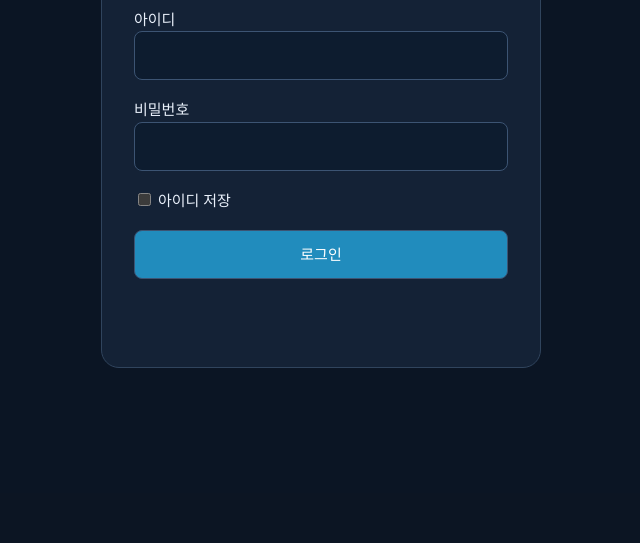
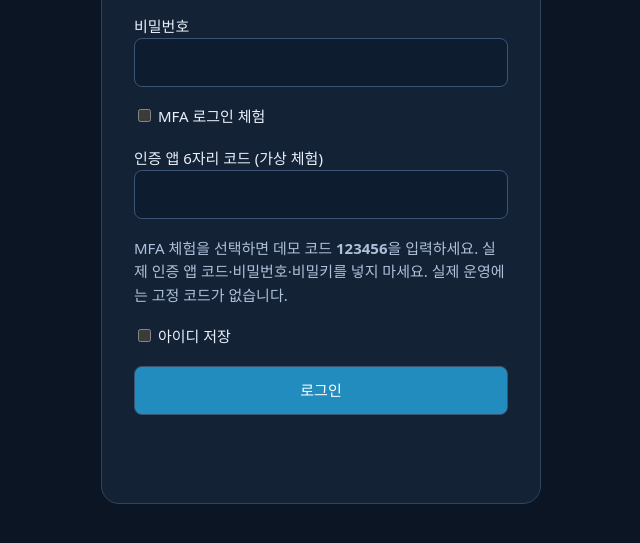
Before and after one commit to JinwonJ/CI_CD_demo, a plain HTML site: page index.html in a window 1280 px wide. Shown: the part 307-850 px from the top of the page, without its empty margins (319-959 px from the left). Before the commit the page ends 800 px from the top, so only its background shows below. Drawn offline with Linux system fonts and the light colour scheme.

Commit message:
feat: simulate MFA and account management in public demo [skip ci]

```diff
--- a/index.html
+++ b/index.html
@@ -134,14 +134,14 @@
 <style>
 html:not(.demo-signed-in) body>.rail,html:not(.demo-signed-in) body>main{display:none!important}html.demo-signed-in #demo-login{display:none}#demo-login{min-height:100vh;display:grid;place-items:center;padding:24px;background:#0b1524;color:#e9f0fa}#demo-login section{width:min(440px,100%);padding:32px;background:#142236;border:1px solid #30445d;border-radius:18px}#demo-login input:not([type=checkbox]),#demo-login button{width:100%;font:inherit;padding:12px;border:1px solid #3c5473;border-radius:8px;background:#0d1c2f;color:white}#demo-login label{display:block;margin:18px 0}#demo-login button{background:#218cbd;cursor:pointer}#demo-login p{color:#aec1da}#demo-login-message{min-height:26px;color:#ff9caa!important}
 </style>
-<div id="demo-login"><section><small>OPS MONITOR · PUBLIC DEMO</small><h1>관리자 로그인</h1><p>가상 데이터 체험용 로그인입니다. 실제 보안 인증이나 비공개 자료 접근 통제가 아닙니다.</p><form id="demo-login-form"><label>아이디<input id="demo-username" autocomplete="username" maxlength="64" required></label><label>비밀번호<input id="demo-password" type="password" autocomplete="current-password" maxlength="256" required></label><label><input id="demo-remember" type="checkbox"> 아이디 저장</label><button type="submit">로그인</button><p id="demo-login-message" role="alert"></p></form></section></div>
+<div id="demo-login"><section><small>OPS MONITOR · PUBLIC DEMO</small><h1>관리자 로그인</h1><p>가상 데이터 체험용 로그인입니다. 실제 보안 인증이나 비공개 자료 접근 통제가 아닙니다.</p><form id="demo-login-form"><label>아이디<input id="demo-username" autocomplete="username" maxlength="64" required></label><label>비밀번호<input id="demo-password" type="password" autocomplete="current-password" maxlength="256" required></label><label><input id="demo-mfa-enabled" type="checkbox"> MFA 로그인 체험</label><label>인증 앱 6자리 코드 (가상 체험)<input id="demo-otp" inputmode="numeric" autocomplete="one-time-code" maxlength="6" pattern="[0-9]{6}"></label><p>MFA 체험을 선택하면 데모 코드 <strong>123456</strong>을 입력하세요. 실제 인증 앱 코드·비밀번호·비밀키를 넣지 마세요. 실제 운영에는 고정 코드가 없습니다.</p><label><input id="demo-remember" type="checkbox"> 아이디 저장</label><button type="submit">로그인</button><p id="demo-login-message" role="alert"></p></form></section></div>
 <script>
 (()=>{
  const key='ops-public-demo-session',rememberKey='ops-public-demo-username';const username=document.getElementById('demo-username'),password=document.getElementById('demo-password'),remember=document.getElementById('demo-remember'),message=document.getElementById('demo-login-message');
  try{const saved=localStorage.getItem(rememberKey);if(saved){username.value=saved;remember.checked=true;}const session=JSON.parse(sessionStorage.getItem(key)||'null');if(session?.expires>Date.now())document.documentElement.classList.add('demo-signed-in');}catch{}
  remember.addEventListener('change',()=>{if(!remember.checked)try{localStorage.removeItem(rememberKey);}catch{}});
  window.publicDemoLogout=()=>{try{sessionStorage.removeItem(key);}catch{}document.documentElement.classList.remove('demo-signed-in');password.value='';message.textContent='로그아웃되었습니다.';username.focus();};
- document.getElementById('demo-login-form').addEventListener('submit',async event=>{event.preventDefault();const button=event.target.querySelector('button');button.disabled=true;try{const bytes=await crypto.subtle.digest('SHA-256',new TextEncoder().encode(username.value+'\0'+password.value));const hash=Array.from(new Uint8Array(bytes),value=>value.toString(16).padStart(2,'0')).join('');password.value='';if(username.value!=="lctech"||hash!=="a42afbbc6cfc14a9ebdba447252c3f326ef233e97ac151a927e46635a645523e"){message.textContent='아이디 또는 비밀번호를 확인하세요.';return;}try{sessionStorage.setItem(key,JSON.stringify({expires:Date.now()+8*60*60*1000}));if(remember.checked)localStorage.setItem(rememberKey,username.value);else localStorage.removeItem(rememberKey);}catch{}document.documentElement.classList.add('demo-signed-in');message.textContent='';}catch{message.textContent='브라우저의 로그인 기능을 사용할 수 없습니다.';}finally{button.disabled=false;}});
+ document.getElementById('demo-login-form').addEventListener('submit',async event=>{event.preventDefault();const button=event.target.querySelector('button');button.disabled=true;try{const otp=document.getElementById('demo-otp');if(document.getElementById('demo-mfa-enabled').checked&&otp.value!=='123456'){message.textContent='가상 인증 코드가 올바르지 않습니다. 데모 코드 123456을 입력하세요.';return;}otp.value='';const bytes=await crypto.subtle.digest('SHA-256',new TextEncoder().encode(username.value+'\0'+password.value));const hash=Array.from(new Uint8Array(bytes),value=>value.toString(16).padStart(2,'0')).join('');password.value='';if(username.value!=="lctech"||hash!=="a42afbbc6cfc14a9ebdba447252c3f326ef233e97ac151a927e46635a645523e"){message.textContent='아이디 또는 비밀번호를 확인하세요.';return;}try{sessionStorage.setItem(key,JSON.stringify({expires:Date.now()+8*60*60*1000}));if(remember.checked)localStorage.setItem(rememberKey,username.value);else localStorage.removeItem(rememberKey);}catch{}document.documentElement.classList.add('demo-signed-in');message.textContent='';}catch{message.textContent='브라우저의 로그인 기능을 사용할 수 없습니다.';}finally{button.disabled=false;}});
 })();
 </script>
 
@@ -162,7 +162,7 @@ html:not(.demo-signed-in) body>.rail,html:not(.demo-signed-in) body>main{display
   <a id="usage-nav" href="/usage">비용·무료 한도</a>
 </nav>
 <main>
-<section id="access" hidden class="panel"><h1>계정·권한 안내 · 공개 데모</h1><p class="notice">가상 계정과 소속만 표시합니다. 실제 계정 변경은 실행하지 않습니다.</p><h2>인증 앱 6자리 코드</h2><p>고정 기본값은 없습니다. MFA 미등록 로컬 계정은 비워 두며, 등록 계정은 인증 앱의 현재 6자리 코드(30초마다 변경)를 입력합니다. 공개 데모 로그인은 MFA를 요구하지 않습니다. 운영은 개인 계정·MFA·HTTPS가 필수입니다.</p><p>인증 앱은 계정별 secret을 안전하게 등록해야 합니다. secret·QR은 Git에 올리지 않습니다. 앱을 잃었다면 서버 관리자에게 MFA 교체를 요청하세요. 자동 QR 등록·복구 코드 발급은 아직 제공하지 않습니다.</p><h2>역할별 접근 범위 체험</h2><label>가상 역할 <select id="access-role"><option>viewer</option><option>operator</option><option>admin</option><option>hyper</option></select></label><p id="access-role-description" role="status"></p><h3>권한 확인 흐름</h3><p>로그인 → 서버 역할 검사 → 소속 그룹 확인 → 허용 저장소 확인 → 조회·작업 권한 검사</p><p>그룹이 없으면 프로젝트에 접근할 수 없습니다. 저장소 제한은 그룹 안에서 범위를 좁힙니다. 보호 hyper는 삭제·강등·비활성화할 수 없습니다. GitHub·Jenkins 자체 권한은 별도입니다.</p><p>실제 계정 추가·수정·비활성화·삭제는 로컬 Next.js 관리자에 hyper로 로그인 후 계정·권한 메뉴에서 처리합니다. 이 공개 페이지는 설명과 가상 체험만 제공합니다.</p></section>
+<section id="access" hidden class="panel"><h1>계정·권한 안내 · 공개 데모</h1><p class="notice">가상 계정과 소속만 표시합니다. 실제 계정 변경은 실행하지 않습니다.</p><h2>인증 앱 6자리 코드</h2><p>고정 기본값은 없습니다. MFA 미등록 로컬 계정은 비워 두며, 등록 계정은 인증 앱의 현재 6자리 코드(30초마다 변경)를 입력합니다. 공개 데모 로그인은 선택한 경우 MFA 입력을 가상 체험합니다. 체험 코드는 로그인 화면에 안내하며 실제 운영 코드와 무관합니다. 운영은 개인 계정·MFA·HTTPS가 필수입니다.</p><p>인증 앱은 계정별 secret을 안전하게 등록해야 합니다. secret·QR은 Git에 올리지 않습니다. 앱을 잃었다면 서버 관리자에게 MFA 교체를 요청하세요. 자동 QR 등록·복구 코드 발급은 아직 제공하지 않습니다.</p><h2>역할별 접근 범위 체험</h2><label>가상 역할 <select id="access-role"><option>viewer</option><option>operator</option><option>admin</option><option>hyper</option></select></label><p id="access-role-description" role="status"></p><h3>권한 확인 흐름</h3><p>로그인 → 서버 역할 검사 → 소속 그룹 확인 → 허용 저장소 확인 → 조회·작업 권한 검사</p><p>그룹이 없으면 프로젝트에 접근할 수 없습니다. 저장소 제한은 그룹 안에서 범위를 좁힙니다. 보호 hyper는 삭제·강등·비활성화할 수 없습니다. GitHub·Jenkins 자체 권한은 별도입니다.</p><p>실제 계정 추가·수정·비활성화·삭제는 로컬 Next.js 관리자에 hyper로 로그인 후 계정·권한 메뉴에서 처리합니다. 이 공개 페이지에서는 브라우저 안의 가상 계정 추가·권한 변경·비활성화·삭제를 체험할 수 있습니다.</p></section>
 <section id="branches" hidden><h1>운영 → 검증 → 개발 · 브랜치 관리</h1><p class="notice">DEMO · 아래 권한과 승인 상태는 예시입니다. 실제 GitHub 권한 변경이나 머지는 실행하지 않습니다.</p><p>코드 승격: 본인 작업 브랜치 → develop → staging → main. 실제 배포는 브랜치 머지와 별개로 Jenkins에서 승인합니다.</p><div id="branch-cards" class="tools"></div><div id="branch-detail"></div><h3>최고 관리자 승인 절차</h3><p>협업자는 원본의 본인 작업 브랜치 users/&lt;본인 로그인&gt;/&lt;작업명&gt;에 푸시한 후 develop 대상 PR을 엽니다. 직접 push와 웹 머지는 차단되지 않으며 PR 순서는 운영 규칙입니다. 최고 관리자가 검토한 HEAD SHA를 명시해 승인·머지합니다. Free 비공개 저장소의 필수 리뷰 보호 기능을 강제했다고 표시하지 않습니다.</p><pre>node scripts/branch-governance.mjs check-pr &lt;PR번호&gt; --credential-manager
 node scripts/branch-governance.mjs merge-pr &lt;PR번호&gt; --approve-sha &lt;검토한_HEAD_SHA&gt; --credential-manager</pre><p class="muted">실제 코드·커밋·PR·로그 접근은 로그인한 로컬 Next.js 관리자의 브랜치·승격 관리 메뉴에서 가능합니다.</p></section>
   <header id="overview">
```
